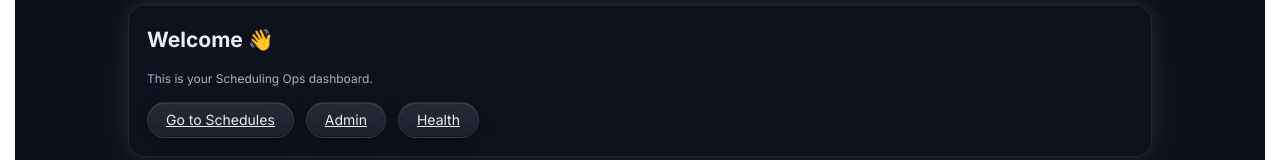
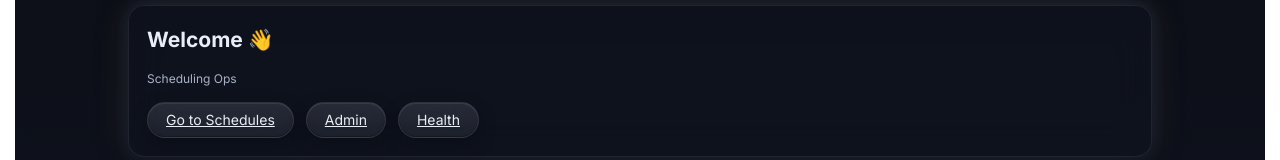
Before and after one commit to Nakkian/Scheduling, a React app in the folder frontend/: page / in a window 1280 px wide. Shown: the part 377-537 px from the top of the page. Built offline with nearby package versions, Linux system fonts and the light colour scheme; the HTML template or start-up script is replaced by a standard one.

Commit message:
UI : Glass fixes + edge protection

```diff
--- a/frontend/src/pages/Home.jsx
+++ b/frontend/src/pages/Home.jsx
@@ -3,7 +3,7 @@ export default function Home(){
     <section className="container-fullscreen">
       <div className="centered-page glass card stack">
         <h1>Welcome 👋</h1>
-        <p className="small">This is your Scheduling Ops dashboard.</p>
+        <p className="small">Scheduling Ops</p>
 
         <div className="row gap">
           <a href="/schedules" className="btn-glass btn-pill">Go to Schedules</a>
```
